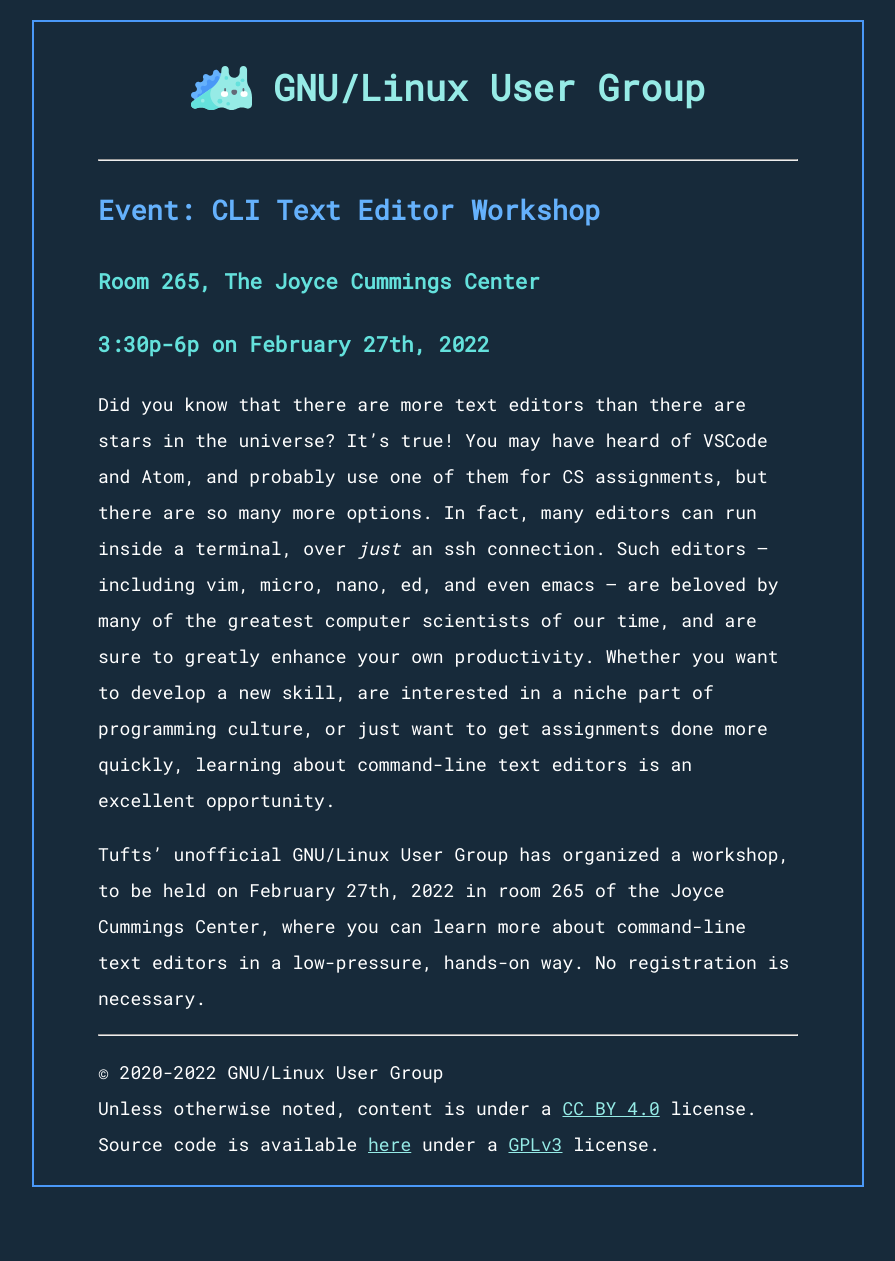
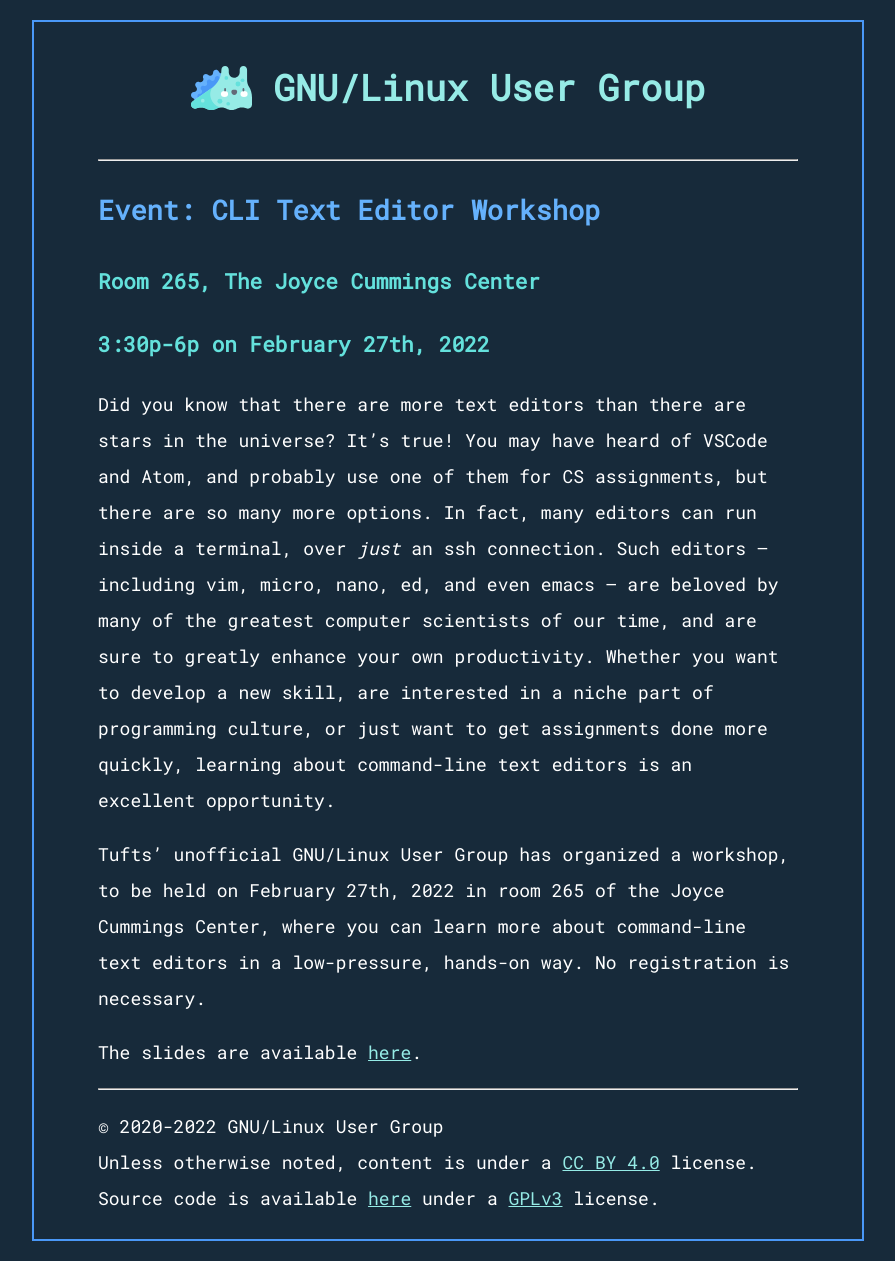
Before and after one commit to tuftsglug/website, a Jekyll site: the page built from _posts/2022-02-23-CLIWorkshop.md, in a window 1280 px wide. Shown: the whole page, without its empty margins (192-1087 px from the left). Built offline with Jekyll 4.4.1, drawn with Linux system fonts in a browser that asks for light colours; before the commit the page ends 1207 px from its top, so only the background shows below that.

Commit message:
Add cli workshop slides

```diff
--- a/_posts/2022-02-23-CLIWorkshop.md
+++ b/_posts/2022-02-23-CLIWorkshop.md
@@ -23,3 +23,5 @@ held on February 27th, 2022 in room 265 of the Joyce Cummings Center,
 where you can learn more about command-line
 text editors in a low-pressure, hands-on way. No registration is
 necessary.
+
+The slides are available [here](/assets/2022-02-23-CLIWorkshop.pdf).
```
Also changed, not shown: 1 other file.
